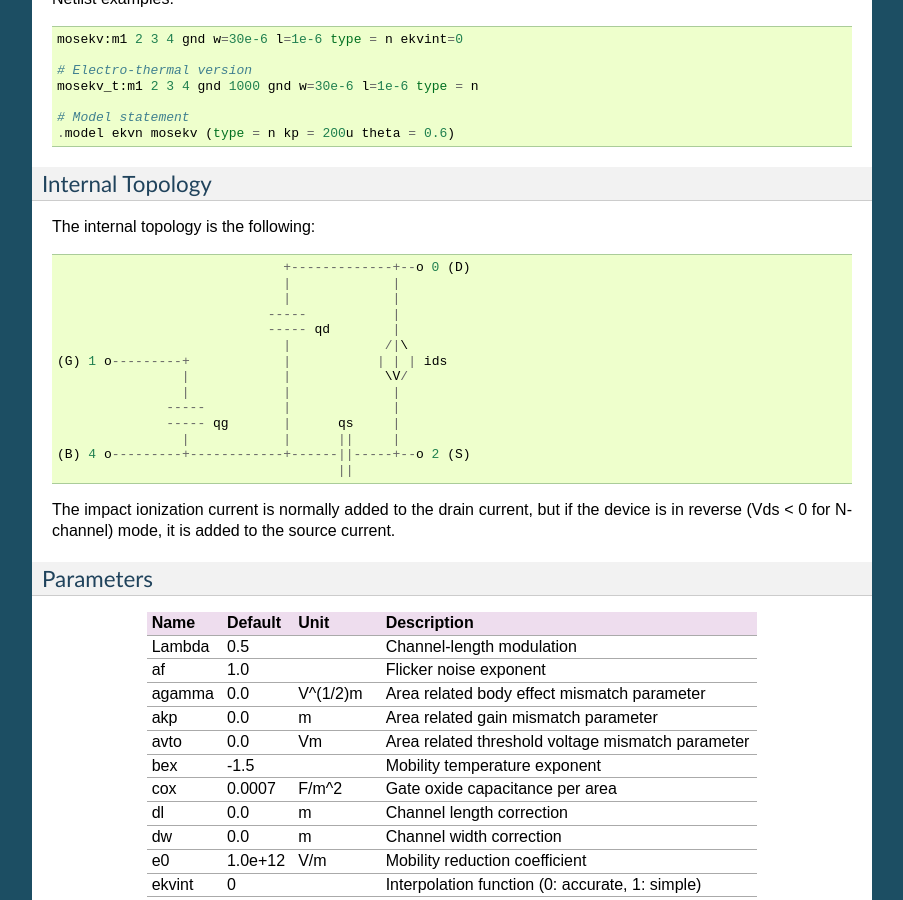
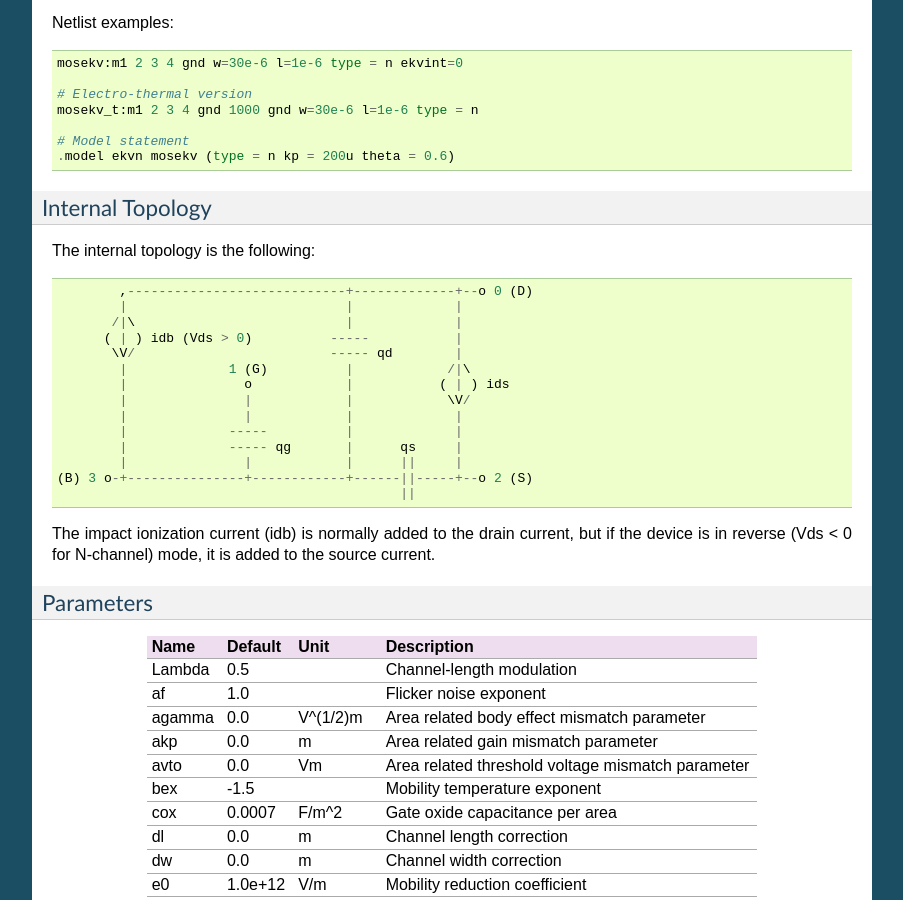
Before and after one commit to cechrist/cardoon, a Sphinx documentation site: the page built from doc/device_library.rst, in a window 1280 px wide and 900 px high, scrolled down 8010 px. Shown: the whole window, without its empty margins (198-1101 px from the left). Built offline with Sphinx 7.4.7, drawn with Linux system fonts in a browser that asks for light colours; formulas are drawn with MathJax 3; some of the changed text lies outside the part shown.

Commit message:
Added idb to schematic in EKV documentation

```diff
--- a/doc/device_library.rst
+++ b/doc/device_library.rst
@@ -487,22 +488,22 @@ Internal Topology
 
 The internal topology is the following::
 
-                                  +-------------+--o 0 (D)
-                                  |             |
-                                  |             |
-                                -----           |
-                                ----- qd        |
-                                  |            /|\
-     (G) 1 o---------+            |           | | | ids
-                     |            |            \V/
-                     |            |             |
-                   -----          |             |
-                   ----- qg       |      qs     |
-                     |            |      ||     |
-     (B) 4 o---------+------------+------||-----+--o 2 (S)
-                                         ||
+         ,----------------------------+-------------+--o 0 (D)
+         |                            |             |
+        /|\                           |             |
+       ( | ) idb (Vds > 0)          -----           |
+        \V/                         ----- qd        |
+         |             1 (G)          |            /|\
+         |               o            |           ( | ) ids
+         |               |            |            \V/
+         |               |            |             |
+         |             -----          |             |
+         |             ----- qg       |      qs     |
+         |               |            |      ||     |
+ (B) 3 o-+---------------+------------+------||-----+--o 2 (S)
+                                             ||
 
-The impact ionization current is normally added to the drain
+The impact ionization current (idb) is normally added to the drain
 current, but if the device is in reverse (Vds < 0 for N-channel)
 mode, it is added to the source current.
 
```
Also changed, not shown: other parts of doc/device_library.rst (+1 -0 lines), 1 other file.
